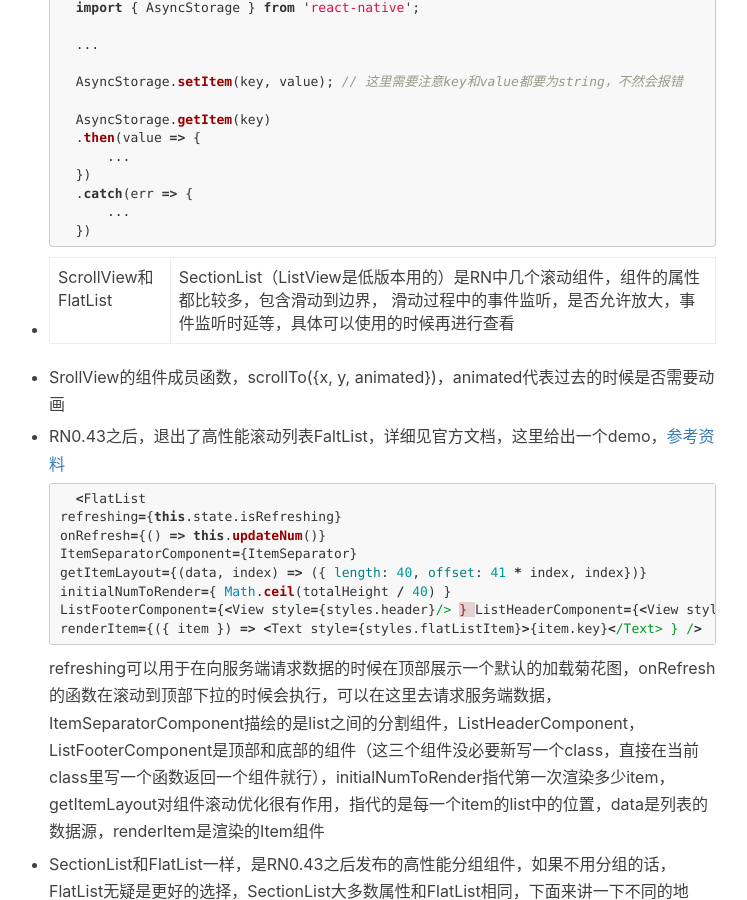
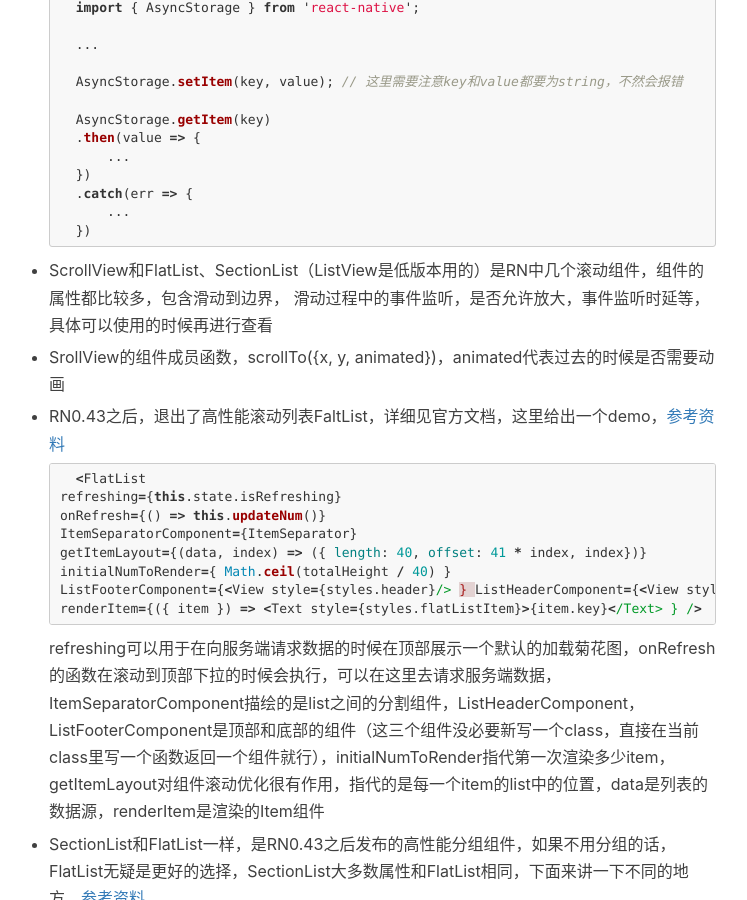
Before and after one commit to mickey0524/mickey0524.github.io, a Jekyll site: the page built from _posts/2017-12-08-RN-learning.md, in a window 1280 px wide and 900 px high, scrolled down 2942 px. Shown: the whole window, without its empty margins (256-1003 px from the left). Built offline with Jekyll 4.4.1, drawn with Linux system fonts in a browser that asks for light colours; nearby versions of some CDN libraries; comment, search, counter and statistics services are not loaded.

Commit message:
fix(RN): 修正显示bug

````diff
--- a/_posts/2017-12-08-RN-learning.md
+++ b/_posts/2017-12-08-RN-learning.md
@@ -111,7 +111,7 @@ tags:
 	})
 	```
 
-* ScrollView和FlatList|SectionList（ListView是低版本用的）是RN中几个滚动组件，组件的属性都比较多，包含滑动到边界， 滑动过程中的事件监听，是否允许放大，事件监听时延等，具体可以使用的时候再进行查看
+* ScrollView和FlatList、SectionList（ListView是低版本用的）是RN中几个滚动组件，组件的属性都比较多，包含滑动到边界， 滑动过程中的事件监听，是否允许放大，事件监听时延等，具体可以使用的时候再进行查看
 
 * SrollView的组件成员函数，scrollTo({x, y, animated})，animated代表过去的时候是否需要动画
 
````
